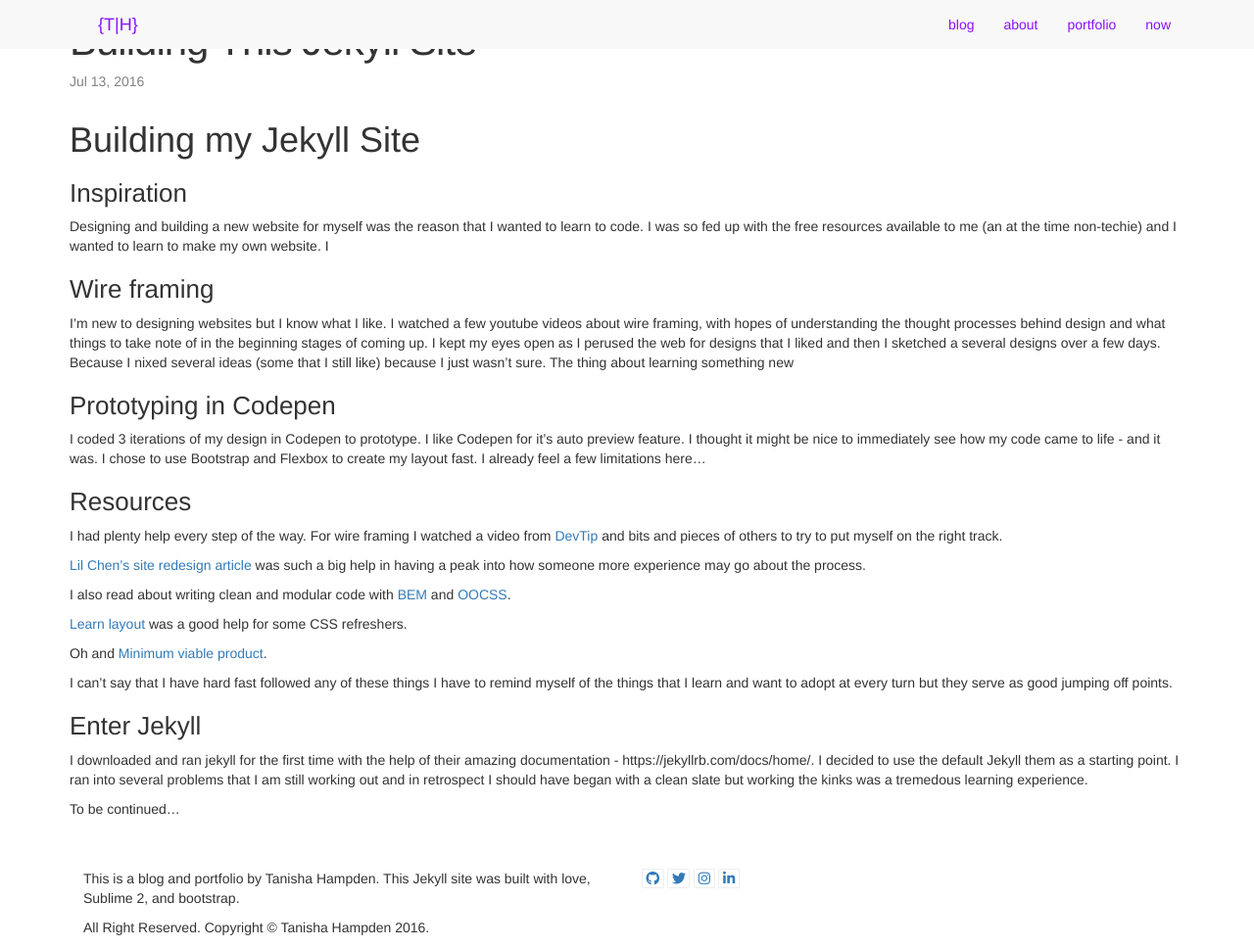
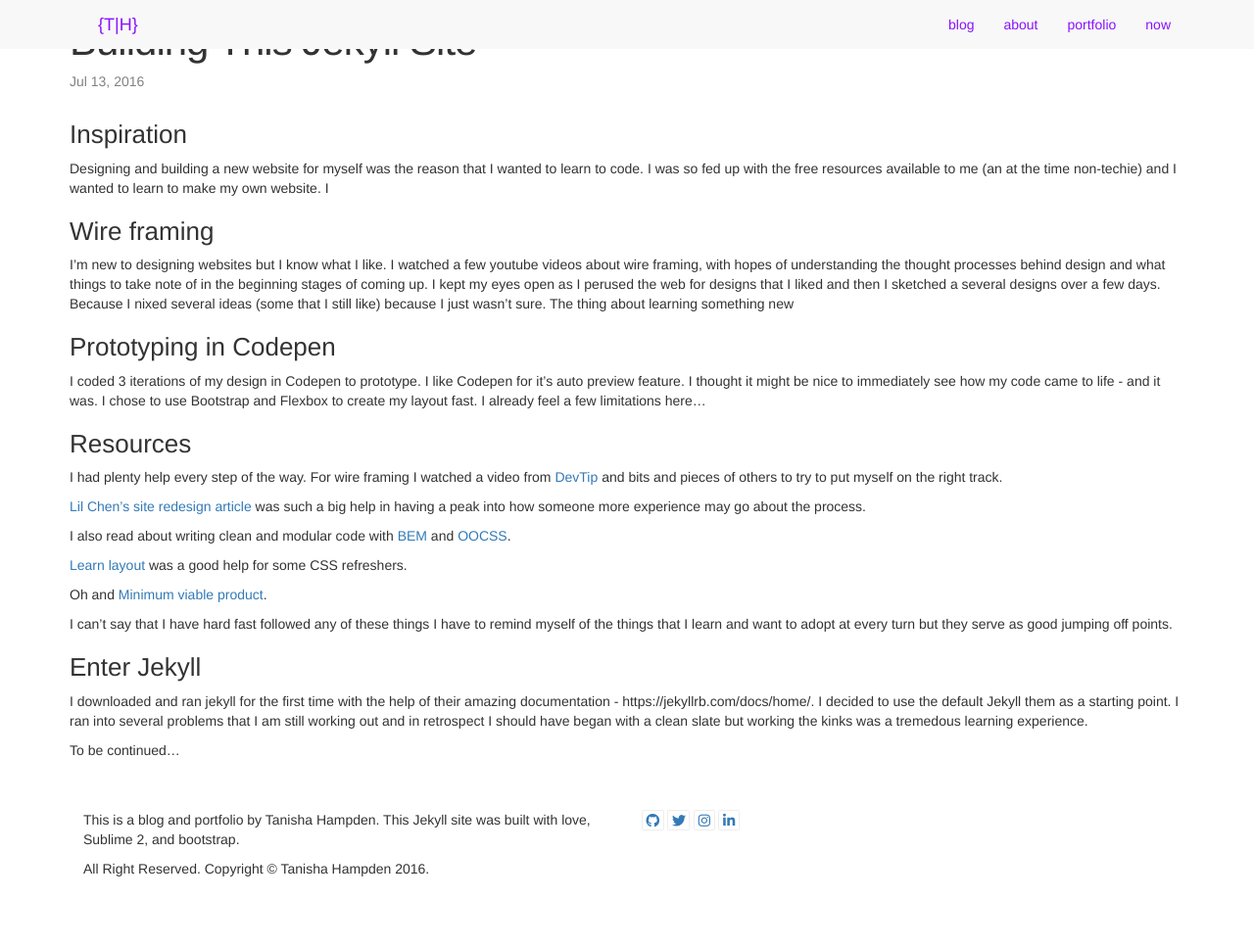
Before and after one commit to tanham/tanham.github.io, a Jekyll site: the page built from _posts/2016-07-13-building-this-jekyll-site.markdown, in a window 1280 px wide and 967 px high. Shown: the whole window at 98% size. Built offline with Jekyll 4.4.1, drawn with Linux system fonts in a browser that asks for light colours; nearby versions of some CDN libraries.

Commit message:
updated post

```diff
--- a/_posts/2016-07-13-building-this-jekyll-site.markdown
+++ b/_posts/2016-07-13-building-this-jekyll-site.markdown
@@ -4,9 +4,6 @@ Title: "Building my Jekyll site"
 date: 2016-07-13
 Category: Code
 ---
-
-# Building my Jekyll Site
-
 
 ### Inspiration
 
```
